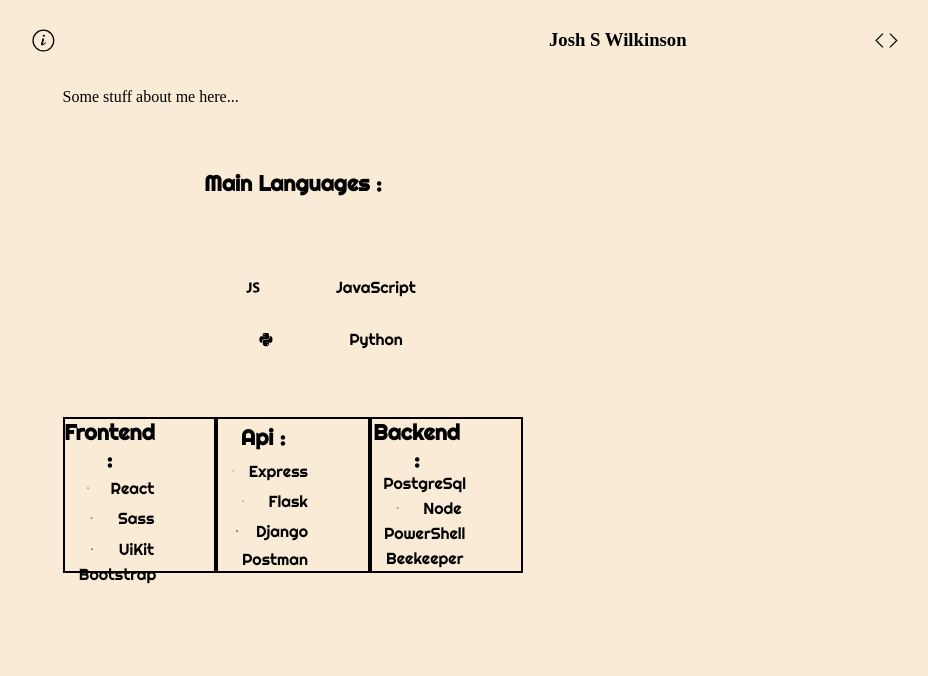
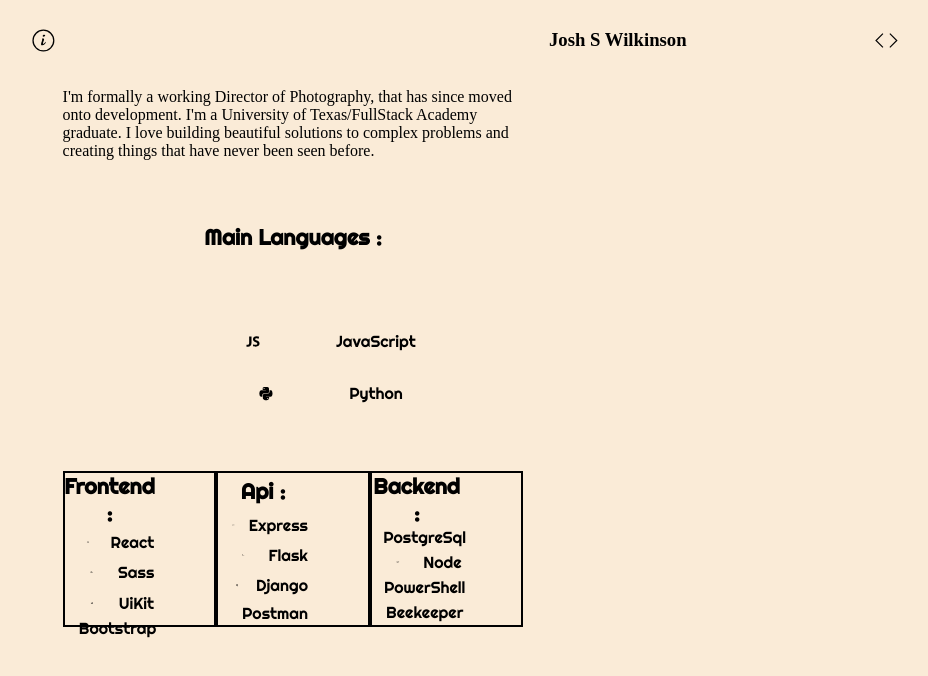
Before and after one commit to Phelsong/joshsw.dev, a React (Create React App) app: page / in a window 1280 px wide. Shown: the top 676 px of the page, without its empty margins (99-1027 px from the left). Built offline with nearby package versions, Linux system fonts and the light colour scheme.

Commit message:
bio start

```diff
--- a/src/components/About.jsx
+++ b/src/components/About.jsx
@@ -26,7 +26,7 @@
   return (
     <div className="about-container">
       <div className="about-paragraph">
-        Some stuff about me here...
+        I'm formally a working Director of Photography, that has since moved onto development. I'm a University of Texas/FullStack Academy graduate. I love building beautiful solutions to complex problems and creating things that have never been seen before.
       </div>
       <div className="languages-container">
       <h5 className="about-title"> Main Languages : </h5>
```
